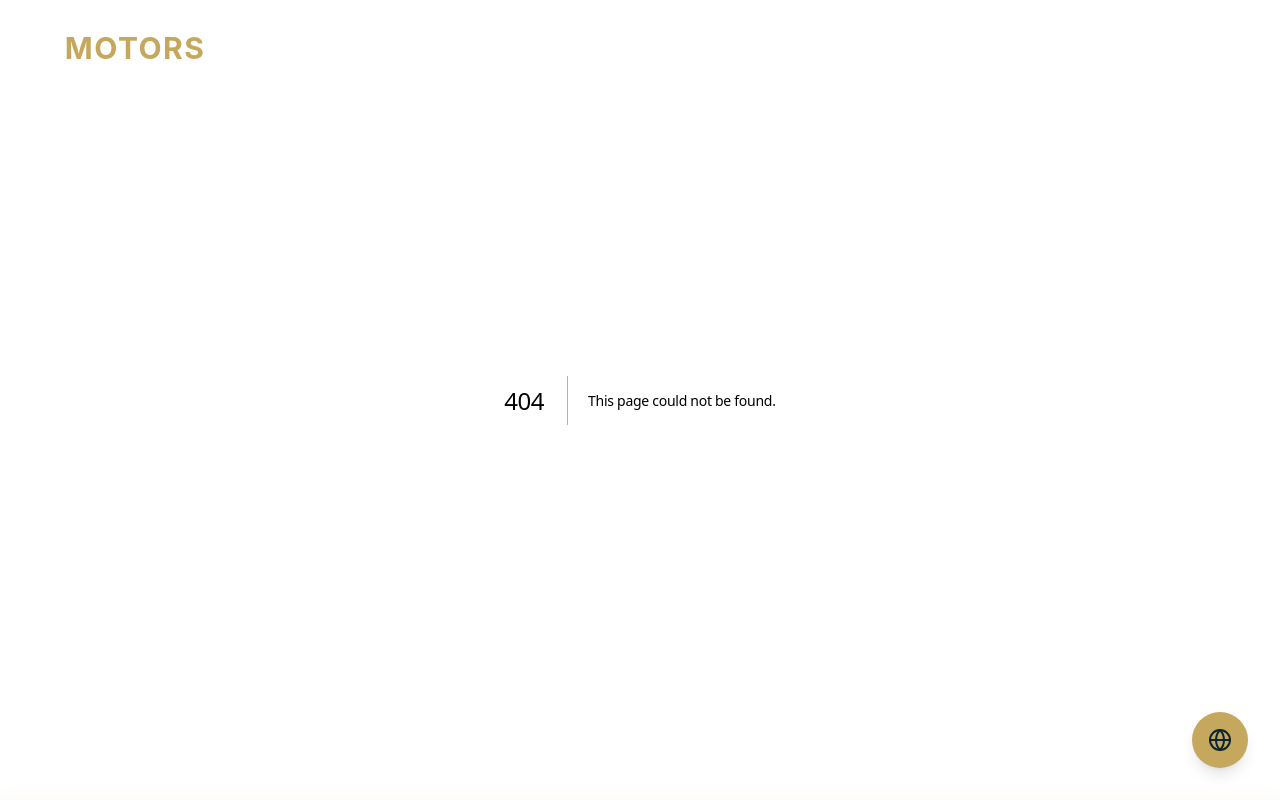
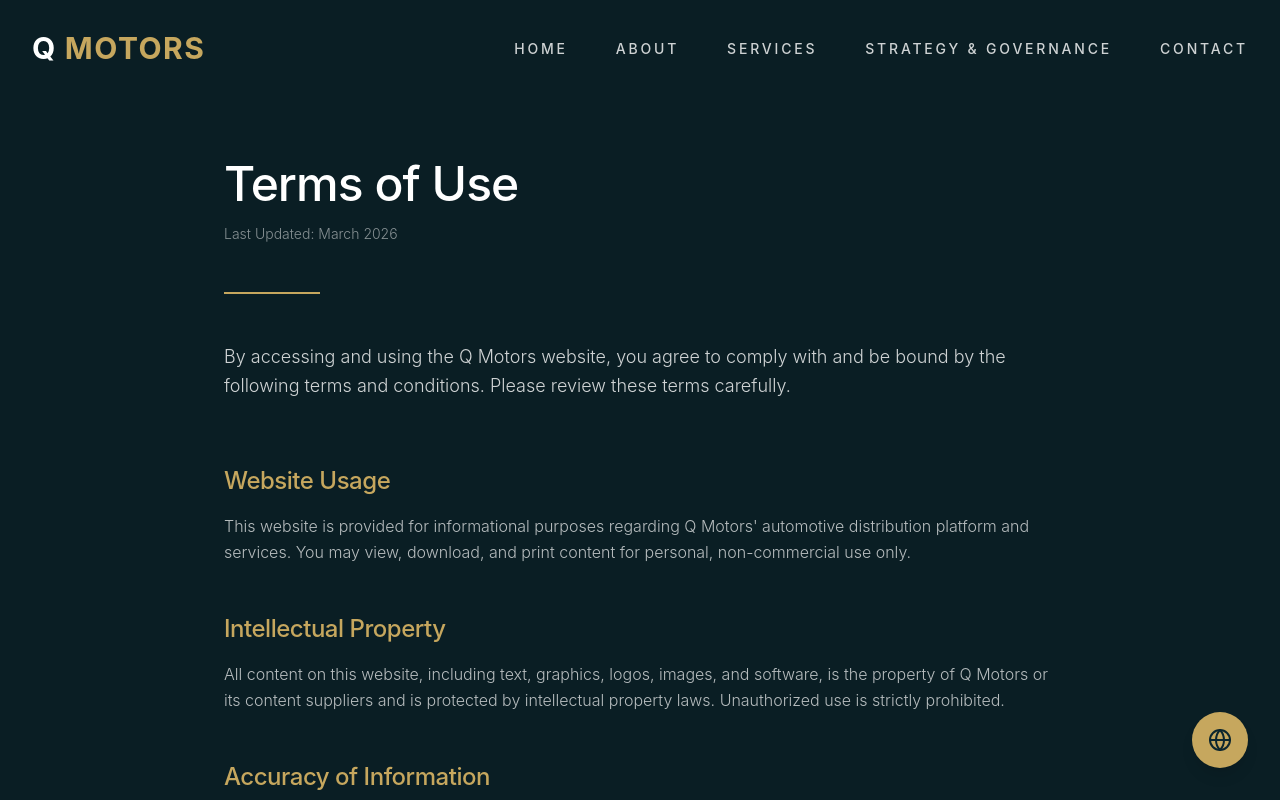
Before and after one commit to Jehad-Horani/q-motors, a Next.js app: page /terms in a window 1280 px wide. Before the commit this address had no page. Shown: the top 800 px of the page. Built offline with nearby package versions, Linux system fonts and the light colour scheme.

Commit message:
auto-commit for 98baf2ff-6d9e-4023-bc6b-1bd7c2b484c2

```diff
--- /dev/null
+++ b/app/terms/page.tsx
@@ -0,0 +1,45 @@
+"use client";
+
+import { useLanguage } from "@/components/LanguageProvider";
+
+export default function Terms() {
+  const { t } = useLanguage();
+
+  return (
+    <main className="min-h-screen bg-q-dark pt-24">
+      <div className="max-w-4xl mx-auto px-4 sm:px-6 lg:px-8 py-16">
+        {/* Title */}
+        <h1 className="text-4xl md:text-5xl font-heading font-bold text-white mb-4">
+          {t("terms.title")}
+        </h1>
+
+        {/* Last Updated */}
+        <p className="text-sm text-white/50 font-body font-light mb-12">
+          {t("terms.lastUpdated")}
+        </p>
+
+        {/* Gold Divider */}
+        <div className="w-24 h-[2px] bg-q-gold mb-12" />
+
+        {/* Introduction */}
+        <p className="text-lg text-white/80 font-body font-light leading-relaxed mb-16">
+          {t("terms.intro")}
+        </p>
+
+        {/* Sections */}
+        <div className="space-y-12">
+          {t("terms.sections").map((section: any, idx: number) => (
+            <div key={idx}>
+              <h2 className="text-2xl font-heading font-bold text-q-gold mb-4">
+                {section.title}
+              </h2>
+              <p className="text-base text-white/70 font-body font-light leading-relaxed">
+                {section.content}
+              </p>
+            </div>
+          ))}
+        </div>
+      </div>
+    </main>
+  );
+}
```
